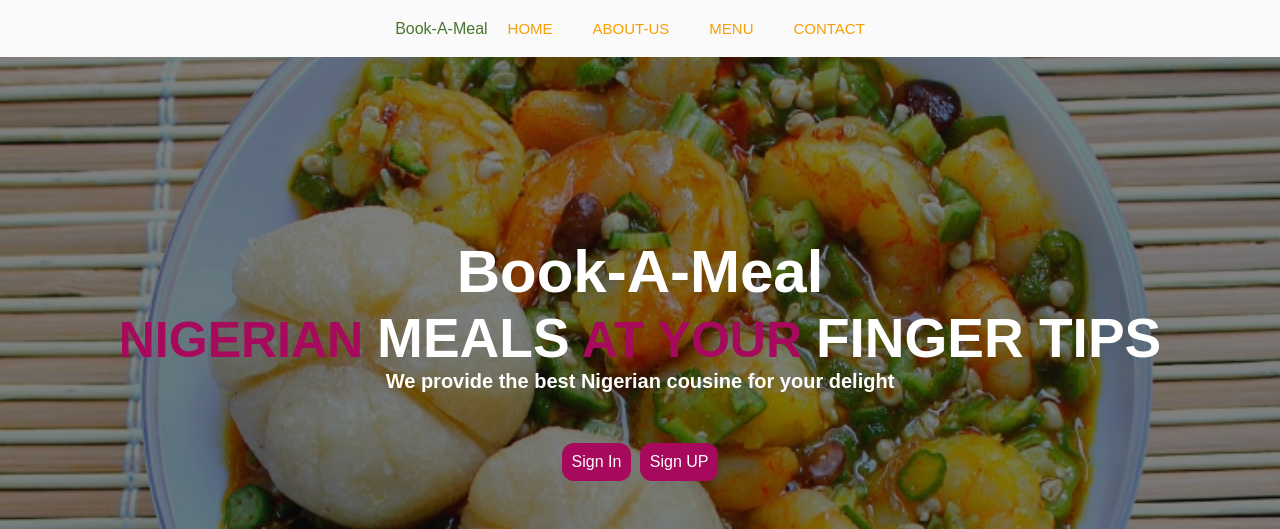
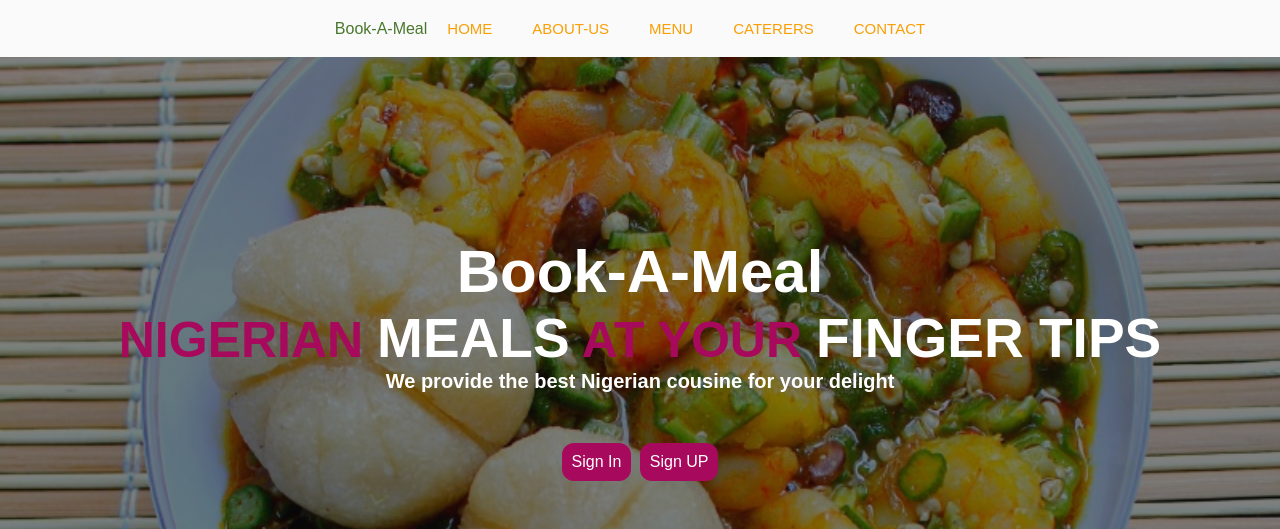
Before and after one commit to OKiMaureen/Book-A-Meal, a plain HTML site: page UI/index.html in a window 1280 px wide. Shown: the top 529 px of the page. Drawn offline with nearby package versions, Linux system fonts and the light colour scheme; a web font is replaced by a local one.

Commit message:
feature(home-page):modify home page #156874582

```diff
--- a/UI/index.html
+++ b/UI/index.html
@@ -31,6 +31,7 @@
         <li><a href="#">home</a></li>
         <li><a href="#about">about-us</a></li>
         <li><a href="menu.html">menu</a></li>
+        <li><a href="adminsignin.html">caterers</a></li>
         <li><a href="#contact">contact</a></li>
       </ul>
 
```
